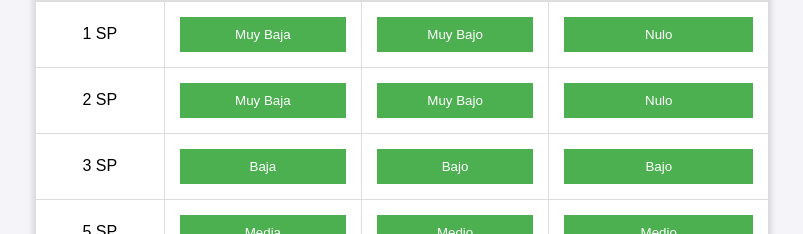
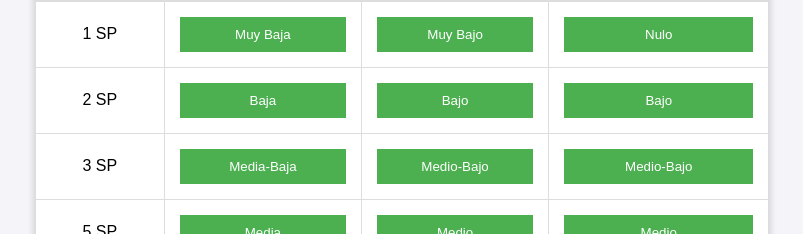
Before and after one commit to AAM99/story-points-calculator, a plain HTML site: page index.html in a window 1280 px wide. Shown: the part 144-378 px from the top of the page, without its empty margins (238-1041 px from the left). Drawn offline with Linux system fonts and the light colour scheme.

Commit message:
Update index.html

```diff
--- a/index.html
+++ b/index.html
@@ -73,15 +73,15 @@
             </tr>
             <tr>
                 <td>2 SP</td>
-                <td><button class="button" onclick="selectButton(this, 'complejidad', 2)">Muy Baja</button></td>
-                <td><button class="button" onclick="selectButton(this, 'volumen', 2)">Muy Bajo</button></td>
-                <td><button class="button" onclick="selectButton(this, 'riesgo', 2)">Nulo</button></td>
+                <td><button class="button" onclick="selectButton(this, 'complejidad', 2)">Baja</button></td>
+                <td><button class="button" onclick="selectButton(this, 'volumen', 2)">Bajo</button></td>
+                <td><button class="button" onclick="selectButton(this, 'riesgo', 2)">Bajo</button></td>
             </tr>
             <tr>
                 <td>3 SP</td>
-                <td><button class="button" onclick="selectButton(this, 'complejidad', 3)">Baja</button></td>
-                <td><button class="button" onclick="selectButton(this, 'volumen', 3)">Bajo</button></td>
-                <td><button class="button" onclick="selectButton(this, 'riesgo', 3)">Bajo</button></td>
+                <td><button class="button" onclick="selectButton(this, 'complejidad', 3)">Media-Baja</button></td>
+                <td><button class="button" onclick="selectButton(this, 'volumen', 3)">Medio-Bajo</button></td>
+                <td><button class="button" onclick="selectButton(this, 'riesgo', 3)">Medio-Bajo</button></td>
             </tr>
             <tr>
                 <td>5 SP</td>
```
